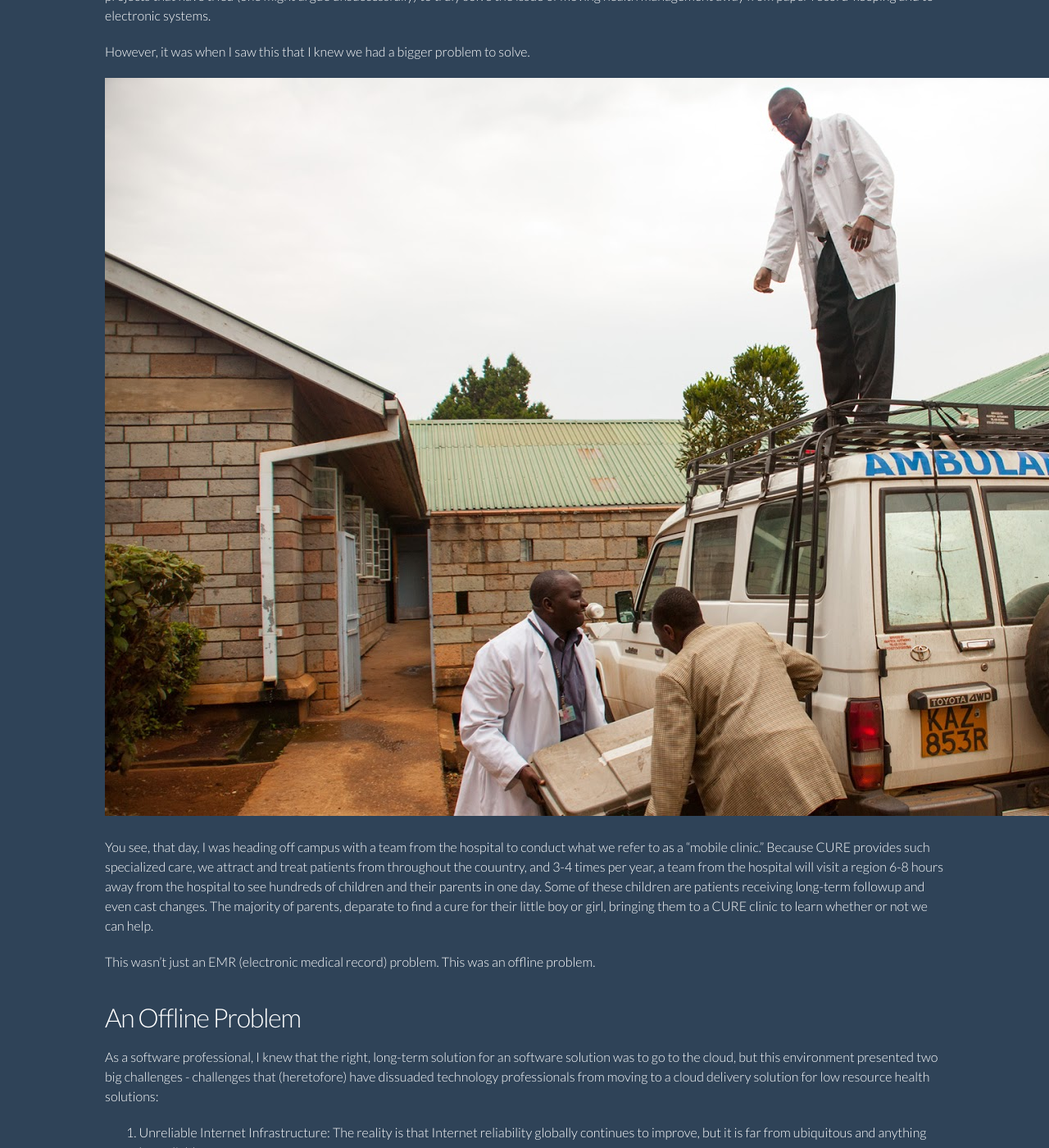
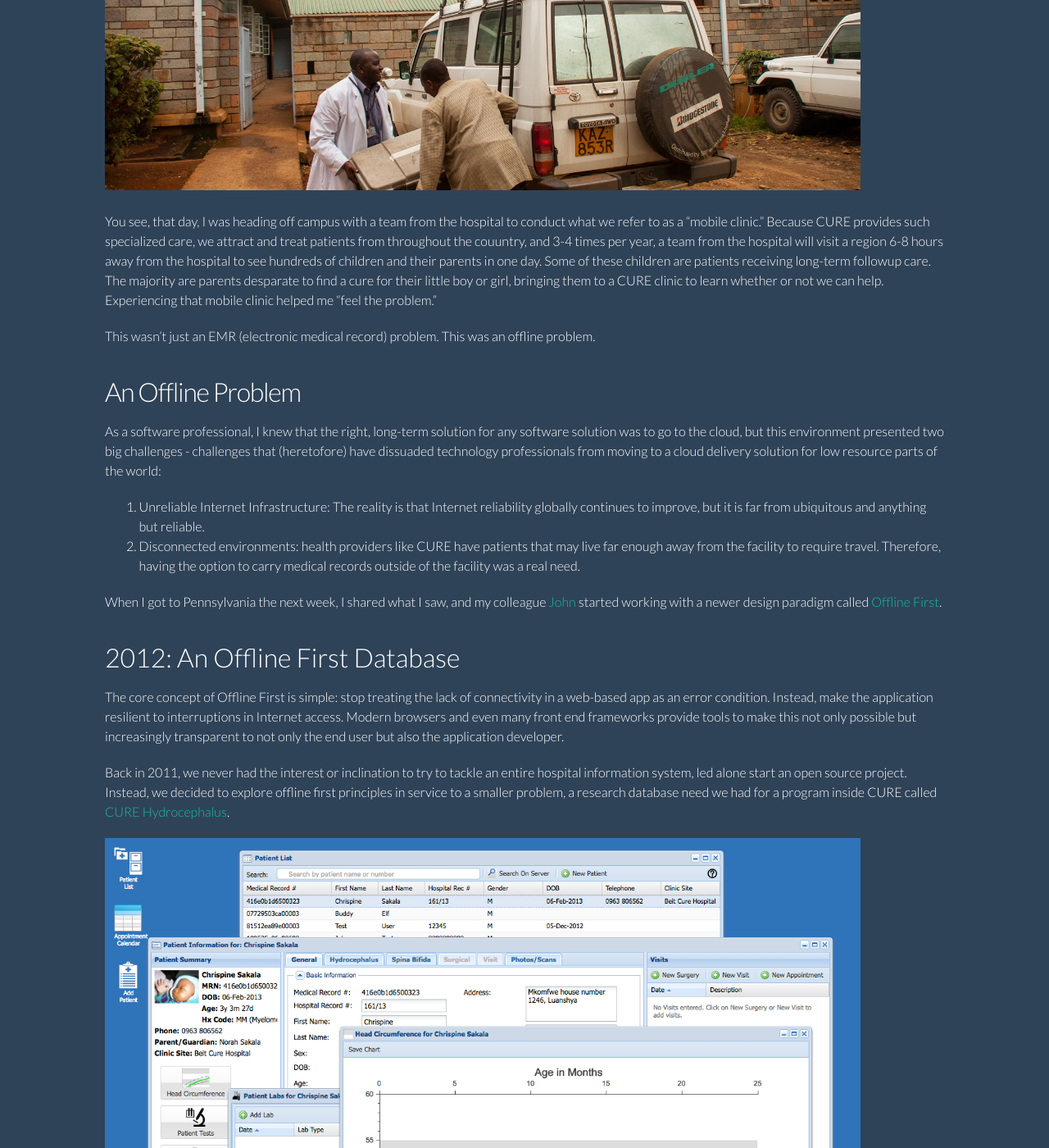
Before and after one commit to HospitalRun/hospitalrun.io, a Jekyll site: the page built from _posts/2016-06-03-why-hospitalrun.markdown, in a window 1280 px wide and 1400 px high, scrolled down 1641 px. Shown: the whole window at 82% size. Built offline with Jekyll 4.4.1, drawn with Linux system fonts in a browser that asks for light colours; some of the changed text lies outside the part shown.

Commit message:
more changes to the blog post

```diff
--- a/_posts/2016-06-03-why-hospitalrun.markdown
+++ b/_posts/2016-06-03-why-hospitalrun.markdown
@@ -8,31 +8,31 @@ author_gravatar: 0d10d15c611fd03785dc705acf40e35b
 categories: hospitalrun
 ---
 
-Since this open source project really started to gather momentum in December 2015 after a posting on [Hacker News](https://news.ycombinator.com/item?id=10675275), I've been asked several times to talk about the genesis of the project and why a few people working for an under-resourced health care charity would be foolish enough to start yet another open source EMR/HIS project.
+Since this open source project really started to gather momentum in December 2015 after a posting on [Hacker News](https://news.ycombinator.com/item?id=10675275), I've been asked several times to talk about the genesis of HospitalRun and why a few people working for an under-resourced health care charity would be foolish enough to start yet another open source EMR/HIS project.
 
 This article tries to answer that question: Why Hospital?
 
 # 2011: In Kenya
 The journey that led to HospitalRun started in 2011 at a [CURE International](http://cure.org) hospital in [Kijabe, Kenya](http://cure.org/kenya).
 
-Like all CURE hospital, CURE Kenya primarily treats children with surgically correctible conditions. Things like clubfoot, bowed legs, cleft lips and palette, and other conditions that are commonly addressed in areas of the world with more resources for public health initiatives. The kids CURE treats tend to be on the bottom of the priority list in the resource-scarce environments of low-to-medium income countries (comtimes referred to as the developing world).
+Like all CURE hospital, CURE Kenya primarily treats children with surgically correctible conditions. Things like clubfoot, bowed legs, cleft lip and palette, and other conditions that are commonly addressed by public health initiatives in areas of the world with more resources. The kids CURE treats tend to be on the bottom of the priority list in the resource-scarce environments of low-to-medium income countries (commonly referred to as the developing world).
 
 Anyway, I was in Kenya in 2011 to check out the effectiveness of a [real-time patient reporting platform](http://cure.org/curekids) CURE had just released, to see how our embedded bloggers were performing their day-to-day job, when I saw this.
 
-![Medical records at CURE Kenya in 2011](/img/kenya_medical_records.jpg)
+<img src="/img/kenya_medical_records.jpg" width="90%" />
 
 Not surprisingly, this was the medical records system for a hospital that had been providing life-changing treatment to children throughout Kenya since 1998. In and of itself, paper-based records in low resource environments are that surprising, and there are plenty of commercial and open source projects that have tried (one might argue unsuccessfully) to truly solve the issue of moving health management away from paper record-keeping and to electronic systems.
 
 However, it was when I saw this that I knew we had a bigger problem to solve.
 
-![Transporting medical records at CURE Kenya in 2011](/img/kenya_medical_records_2.jpg)
+<img src="/img/kenya_medical_records_2.jpg" width="90%" />
 
-You see, that day, I was heading off campus with a team from the hospital to conduct what we refer to as a "mobile clinic." Because CURE provides such specialized care, we attract and treat patients from throughout the couuntry, and 3-4 times per year, a team from the hospital will visit a region 6-8 hours away from the hospital to see hundreds of children and their parents in one day. Some of these children are patients receiving long-term followup and even cast changes. The majority of parents, deparate to find a cure for their little boy or girl, bringing them to a CURE clinic to learn whether or not we can help.
+You see, that day, I was heading off campus with a team from the hospital to conduct what we refer to as a "mobile clinic." Because CURE provides such specialized care, we attract and treat patients from throughout the couuntry, and 3-4 times per year, a team from the hospital will visit a region 6-8 hours away from the hospital to see hundreds of children and their parents in one day. Some of these children are patients receiving long-term followup care. The majority are parents desparate to find a cure for their little boy or girl, bringing them to a CURE clinic to learn whether or not we can help. Experiencing that mobile clinic helped me "feel the problem."
 
 This wasn't just an EMR (electronic medical record) problem. This was an offline problem.
 
 ## An Offline Problem
-As a software professional, I knew that the right, long-term solution for an software solution was to go to the cloud, but this environment presented two big challenges - challenges that (heretofore) have dissuaded technology professionals from moving to a cloud delivery solution for low resource health solutions:
+As a software professional, I knew that the right, long-term solution for any software solution was to go to the cloud, but this environment presented two big challenges - challenges that (heretofore) have dissuaded technology professionals from moving to a cloud delivery solution for low resource parts of the world:
 
 1. Unreliable Internet Infrastructure: The reality is that Internet reliability globally continues to improve, but it is far from ubiquitous and anything but reliable.
 2. Disconnected environments: health providers like CURE have patients that may live far enough away from the facility to require travel. Therefore, having the option to carry medical records outside of the facility was a real need.
@@ -42,18 +42,18 @@ When I got to Pennsylvania the next week, I shared what I saw, and my colleague
 # 2012: An Offline First Database
 The core concept of Offline First is simple: stop treating the lack of connectivity in a web-based app as an error condition. Instead, make the application resilient to interruptions in Internet access. Modern browsers and even many front end frameworks provide tools to make this not only possible but increasingly transparent to not only the end user but also the application developer.
 
-Back 2011, we never had the interest or inclination to try to tackle an entire hospital information system, led alone start an open source project. Instead, we decided to explore offline first principles in service to a smaller problem, a research database need we had for a program inside CURE called [CURE Hydrocephalus](http://cure.org/hydrocephalus).
+Back in 2011, we never had the interest or inclination to try to tackle an entire hospital information system, led alone start an open source project. Instead, we decided to explore offline first principles in service to a smaller problem, a research database need we had for a program inside CURE called [CURE Hydrocephalus](http://cure.org/hydrocephalus).
 
-Picture of hydroDB
+<img src="/img/hydrodb.png" width="90%" />
 
 By mid-2012, that research database was deployed in 14 countries, primarily in subSaharan Africa. We learned a lot from that project, but now we needed to address the larger issue of a complete HIS (hospital information system) solution.
 
 # 2013: Evaluating Options
-To be clear, John and I are lazy programmers. We already had too much work to do, and if there were appropriate, affordable solutions out there for our HIS requirements, we would have loved to have found one.
+To be clear, we are lazy programmers. We already had too much work to do, and if there were appropriate, affordable solutions out there for our HIS requirements, we would have loved to have found one.
 
 We just happen to work at the intersection of two sectors that needs a lot of innovation: nonprofit and health care.
 
-So we spent 2013 evaluating technologies and trying to find a solution that could meet the needs of the CURE International network. We knew:
+So we spent 2013 evaluating technologies and trying to find a solution that could meet the needs of the CURE International network. We knew that:
 
 - We were committed to the cloud: not just because of total cost-of-delivery but also because we needed to be able to provide complete remote administration and monitoring.
 - We were committed to web-based technology: installing and managing software in the fields wasn't an option.
@@ -61,12 +61,18 @@ So we spent 2013 evaluating technologies and trying to find a solution that coul
 - We needed a system that could deal with our low-resource requirements: rather than trying to jam our needs into a Western health care model, we needed the flexibility to keep things simple whenever possible.
 - We needed to be able to support it in a low-resource environment: we actually pursued at least two potential offers of free licensing on commercial products. Each time, it came down to the same problems. We weren't convinced that we could successfully implement, and we couldn't afford it - even for free. The hardware costs were significant and even if those systems were donated, we couldn't attract or retain the talent needed to keep those systems running well (to say nothing of the not-very-cloud-friendly nature of many of those offers).
 
-So in early, we reexamined our offline first reearch database and determined to take what we learned there and apply it to a brand new effort.
+And, we knew that the tide was turning with regards to digital health.
+
+<img src="https://rockhealth.com/wp-content/uploads/2015/12/2015-Year-in-Review_Website_Updated.0011-1200x625.jpeg" width="90%" />
+
+So in early, we reexamined the work we had done with our offline first research database and determined to take what we learned there and apply it to a brand new effort.
 
 # 2014: Starting HospitalRun
-But if we were going to start over, we were convinced we needed to go open source. We seriously examined the existing open source health projects. Many of them had done some godo work, but for a variety of reasons - either because of the lack of ability to influence the community, the very clear lack of focus on UX, or the practical need we would have to completely rearchitect their undelying technology - we were faced with starting a new project.
+But if we were going to start over, we were convinced we needed to go open source because the onyl sustainable project would be one that was useful for thousands of potential facilities - not just the CURE International network.
 
-HospitalRun logo
+So we set out to seriously examine the existing open source health projects. Many of them had done some good work, but for a variety of reasons - either because of a lack of ability to influence the community, the very clear lack of focus on UX, or the practical need we would have to completely rearchitect their undelying technology - we were faced with starting a new project.
+
+<img src="/img/logo-on-white.png" />
 
 We had a sense that if CURE International - a network of hospitals that was receiving some source of funding from the US and UK - was struggling with this issue, that there could be thousands of other facilities in low-to-medium income countries with the same problems. However, validating that sense with facts was harder than you might think.
 
@@ -79,7 +85,7 @@ So in early 2014, we launched the HospitalRun open source project, choosing Embe
 # Having Goals
 But we're not interested in just running the flavor-of-the-decade open source health project that merely chooses today's "cool tools" and fades out in 3-4 years. Instead, we have very specific goals for why we're doing what we're doing.
 
-## Building specifically for the Developing World
+## Building specifically for low-to-medium income country constraints
 
 
 ## Making Usability the #1 Requirement
```
Also changed, not shown: _assets/kenya_medical_records.jpg (deleted), _assets/kenya_medical_records_2.jpg (deleted), img/hydrodb.png (added), img/logo-on-white.png (added).
